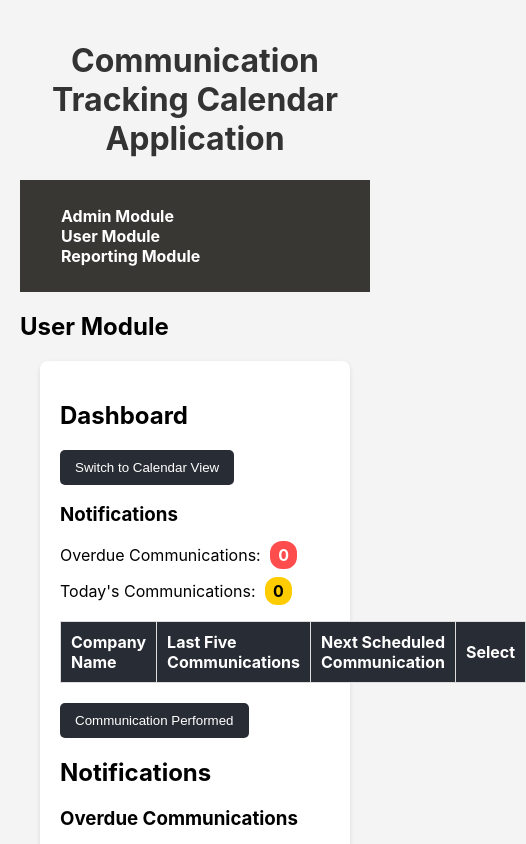
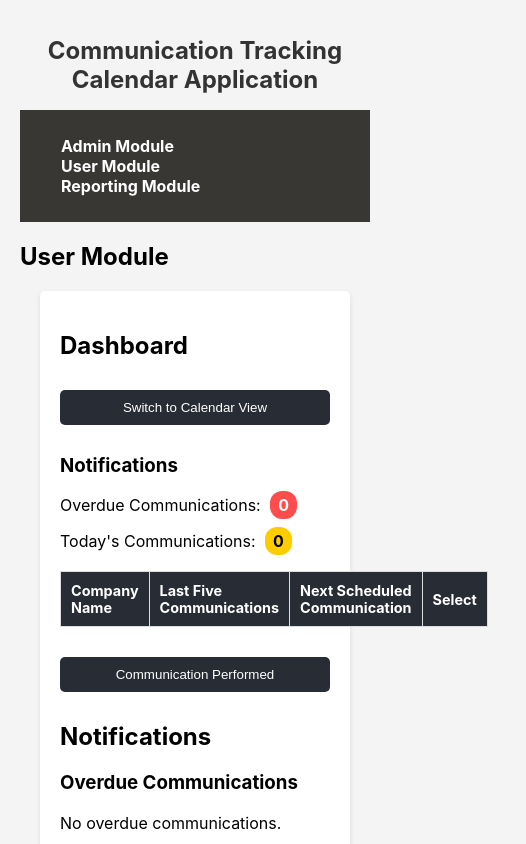
Before and after one commit to Robinsh-Raj/Calendar_Application_For_Communication_Tracking-, a React (Create React App) app: page /user in a window 390 px wide. Shown: the top 844 px of the page, 526 px wide, since content can reach past the window. Built offline with nearby package versions, Linux system fonts and the light colour scheme.

Commit message:
Second commit

```diff
--- a/public/index.html
+++ b/public/index.html
@@ -4,6 +4,7 @@
     <meta charset="utf-8" />
     <link rel="icon" href="%PUBLIC_URL%/favicon.ico" />
     <meta name="viewport" content="width=device-width, initial-scale=1" />
+    <meta name="viewport" content="width=device-width, initial-scale=1.0">
     <meta name="theme-color" content="#000000" />
     <meta
       name="description"
--- a/src/App.css
+++ b/src/App.css
@@ -15,12 +15,56 @@
 
 @media (max-width: 600px) {
   nav ul {
-      flex-direction: column;
+    flex-direction: column; /* Stack navigation items vertically */
   }
 
   nav ul li {
-    display: block;
-      margin: 10px 0;
+    display: block; /* Make each nav item a block */
+    margin: 10px 0; /* Add margin for spacing */
+  }
+
+  .module {
+    margin: 10px; /* Reduce margin on mobile */
+    padding: 15px; /* Reduce padding on mobile */
+  }
+
+  table {
+    font-size: 0.9em; /* Adjust table font size for mobile */
+  }
+
+  button {
+    width: 100%; /* Make buttons full-width on mobile */
+    margin: 10px 0; /* Add margin for spacing */
+  }
+
+  .modal > div {
+    width: 90%; /* Make modal responsive */
+    max-width: 400px; /* Limit max width */
+  }
+
+  input[type="text"],
+  input[type="number"],
+  input[type="date"],
+  textarea,
+  select {
+    padding: 8px; /* Adjust padding for inputs */
+  }
+
+  h1 {
+    font-size: 1.5em; /* Adjust heading size */
+  }
+
+  .notification {
+    font-size: 0.9em; /* Adjust notification font size */
+  }
+
+  .company-list li {
+    flex-direction: column; /* Stack items vertically */
+    align-items: flex-start; /* Align items to the start */
+  }
+
+  .delete-button {
+    margin-top: 10px; /* Add margin for spacing */
   }
 }
 
@@ -61,11 +105,9 @@ h1 {
   color: #333;
 }
 
-
 nav {
   padding: 10px;
   background-color: #383734;
-  padding: 10px;
 }
 
 nav ul {
@@ -78,7 +120,6 @@ nav ul {
 nav ul li {
   margin: 0 15px;
   display: inline;
-  margin-right: 20px;
 }
 
 nav ul li a {
@@ -101,7 +142,6 @@ nav ul li a:hover {
   background-color: white;
   border-radius: 5px;
   box-shadow: 0 2px 5px rgba(0, 0, 0, 0.1);
-  border-radius: 8px;
 }
 
 table {
@@ -116,7 +156,6 @@ th, td {
   text-align: left;
   border-bottom: 1px solid #ddd;
   border: 1px solid #ddd;
-  text-align: left;
 }
 
 th {
@@ -143,13 +182,11 @@ button:hover {
   margin: 20px 0;
   padding: 10px;
   border-radius: 4px;
-  margin-top: 20px;
-  margin-top: 20px;
 }
 
 .modal {
   position: fixed;
-  top: 0;
+  top : 0;
   left: 0;
   right: 0;
   bottom: 0;
@@ -157,14 +194,6 @@ button:hover {
   display: flex;
   justify-content: center;
   align-items: center;
-
-  position: fixed;
-  top: 50%;
-  left: 50%;
-  transform: translate(-50%, -50%);
-  background: white;
-  padding: 20px;
-  box-shadow: 0 0 10px rgba(0, 0, 0, 0.5);
 }
 
 .modal > div {
@@ -178,14 +207,6 @@ button:hover {
   margin-top: 0;
 }
 
-
-/* @media (max-width: 600px) {
-  nav ul li {
-      display: block;
-      margin: 10px 0;
-  }
-} */
-
 tr:hover {
   background-color: #f1f1f1;
 }
@@ -195,16 +216,6 @@ label {
   margin-bottom: 10px;
 }
 
-/* input[type="text"],
-input[type="date"],
-select,
-textarea {
-  width: 100%;
-  padding: 8px;
-  margin-top: 5px;
-  border: 1px solid #ccc;
-  border-radius: 4px;
-} */
 input[type="text"],
 input[type="number"],
 input[type="date"],
@@ -216,6 +227,7 @@ select {
   border: 1px solid #ccc;
   border-radius: 4px;
 }
+
 textarea {
   height: 80px;
 }
@@ -272,7 +284,6 @@ textarea {
 .overdue {
   background-color: red;
   color: white;
-  color: black;
 }
 
 .due-today {
```
Lines whose indentation alone changed are shown as unchanged.
